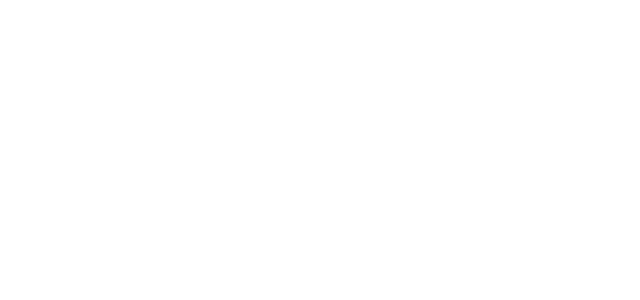
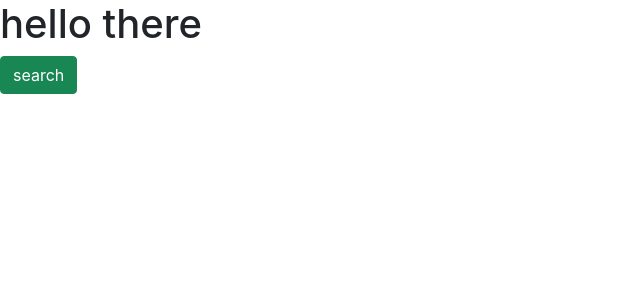
Before and after one commit to Shaurya2712/SPOTIFY-PROJECT, a React (Create React App) app: page / in a window 1280 px wide. Shown: the top 300 px of the page, without its empty margins (0-640 px from the left). Built offline with nearby package versions, Linux system fonts and the light colour scheme.

Commit message:
Update App.js

```diff
--- a/src/App.js
+++ b/src/App.js
@@ -1,11 +1,11 @@
-import "./navbar/navbar.js";
+import Navbar from "./navbar/navbar.js";
 import "./App.css";
 import React from "react";
 function App() {
   return (
-    <>
-      <navbar></navbar>
-    </>
+
+      <Navbar></Navbar>
+
   );
 }
 
```
